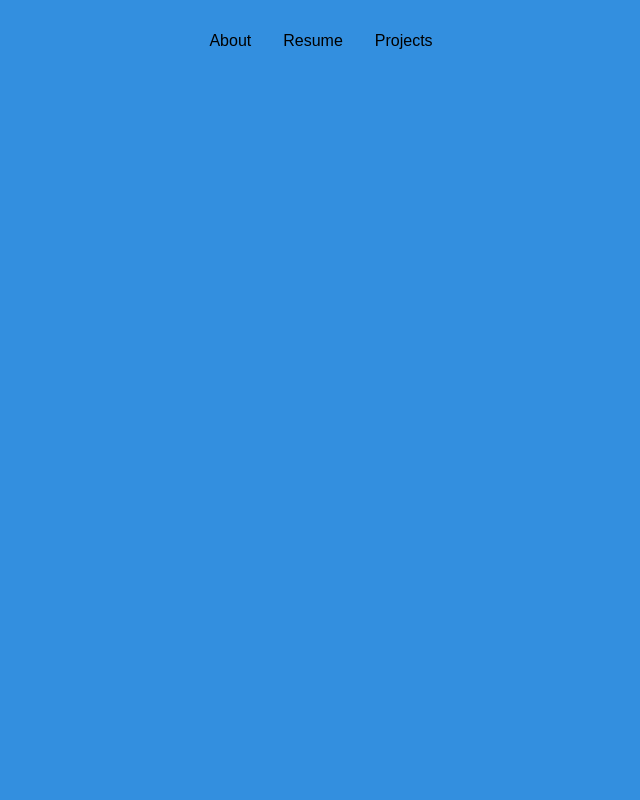
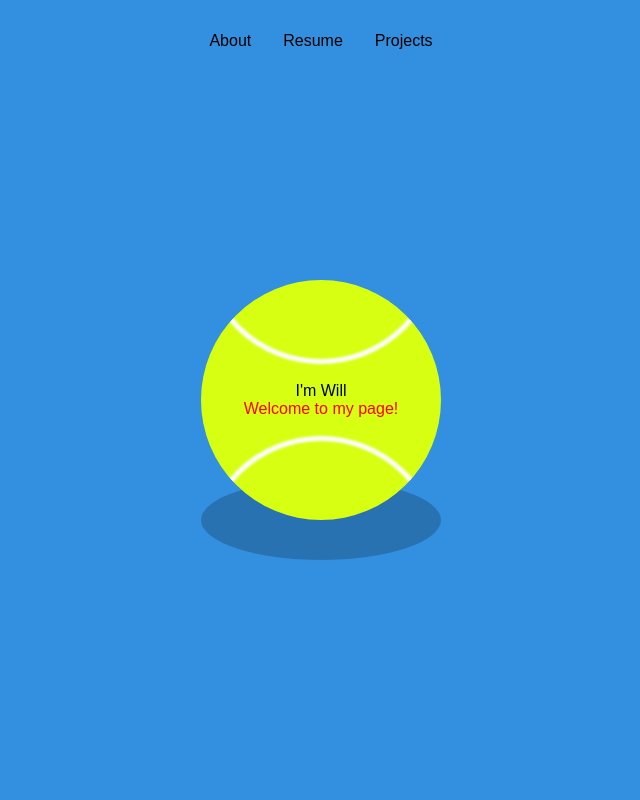
Before and after one commit to squilliam34/website, a React app: page / in a window 1280 px wide. Shown: the top 800 px of the page, without its empty margins (319-959 px from the left). Built offline with nearby package versions, Linux system fonts and the light colour scheme; the HTML template or start-up script is replaced by a standard one.

Commit message:
tennis ball styles

```diff
--- /dev/null
+++ b/src/css/tennis.css
@@ -0,0 +1,159 @@
+body{
+    padding:0;
+    background: #338fdf;
+}
+
+.flex{
+    display: flex;
+}
+
+.centered-words{
+    justify-content: center;
+    align-items: center;
+    flex-direction: column;
+}
+
+.font{
+    font-family: 'Bebas Neue', sans-serif;
+}
+
+.red{
+    color: red;
+}
+
+.center{
+    position: absolute;
+    top: 50%;
+    left: 50%;
+    transform: translate(-505, -50%);
+}
+
+.ball{
+    position: absolute;
+    width: 15rem;
+    height: 15rem;
+    background: #d7ff12;
+    border-radius: 50%;
+    transform: translate(-50%,-50%) ;
+    overflow: hidden;
+    animation: bounce 5s ease-out forwards;
+}
+
+.ball:before,
+.ball:after {
+    content: ' ';
+    position: absolute;
+    width: 100%;
+    height: 100%;
+    border-radius: 50%;
+    box-sizing: border-box;
+    background: transparent;
+    border: 5px solid #fff;
+    filter: blur(1px);
+    transform: rotate(90deg);
+}
+
+.ball:before {
+    top: 65%;
+}
+
+.ball:after {
+    top: -65%;
+}
+
+
+@keyframes bounce{
+    0% {
+        transform: translate(-50%, -50%) translateY(0) rotate(0deg);
+    }
+    10% {
+        transform: translate(-50%, -50%) translateY(-200px) rotate(36deg);
+    }
+    20% {
+        transform: translate(-50%, -50%) translateY(0) rotate(72deg);
+    }
+    30% {
+        transform: translate(-50%, -50%) translateY(-160px) rotate(108deg);
+    }
+    40% {
+        transform: translate(-50%, -50%) translateY(0px) rotate(144deg);
+    }
+    50% {
+        transform: translate(-50%, -50%) translateY(-120px) rotate(180deg);
+    }
+    60% {
+        transform: translate(-50%, -50%) translateY(0px) rotate(216deg);
+    }
+    70% {
+        transform: translate(-50%, -50%) translateY(-80px) rotate(252deg);
+    }
+    80% {
+        transform: translate(-50%, -50%) translateY(0px) rotate(288deg);
+    }
+    90% {
+        transform: translate(-50%, -50%) translateY(-40px) rotate(324deg);
+    }
+    100% {
+        transform: translate(-50%, -50%) translateY(0) rotate(360deg);
+    }
+}
+
+
+.shadow{
+    position: absolute;
+    width: 15rem;
+    height: 5rem;
+    transform: translate(-50%, 100%);
+    background: rgb(0, 0, 0, 0.2);
+    border-radius: 50%;
+    z-index: -1;
+    filter: blue(2px);
+    animation: shadow 5s ease-out forwards;
+}
+
+@keyframes shadow{
+    0%
+    {
+        transform: translate(-50%, 100%) scale(1);
+    }
+    10%
+    {
+        transform: translate(-50%, 100%) scale(0.5);
+    }
+    20%
+    {
+        transform: translate(-50%, 100%) scale(1);
+    }
+    30%
+    {
+        transform: translate(-50%, 100%) scale(0.5);
+    }
+    40%
+    {
+        transform: translate(-50%, 100%) scale(1);
+    }
+    50%
+    {
+        transform: translate(-50%, 100%) scale(0.5);
+    }
+    60%
+    {
+        transform: translate(-50%, 100%) scale(1);
+    }
+    70%
+    {
+        transform: translate(-50%, 100%) scale(0.5);
+    }
+    80%
+    {
+        transform: translate(-50%, 100%) scale(1);
+    }
+    90%
+    {
+        transform: translate(-50%, 100%) scale(0.5);
+    }
+    100%
+    {
+        transform: translate(-50%, 100%) scale(1);
+    }
+}
--- a/src/pages/About/aboutPage.tsx
+++ b/src/pages/About/aboutPage.tsx
@@ -3,12 +3,17 @@ import React from "react";
 import Header from "../../components/Header";
 import About from "../../components/About";
 import Slideshow from "../../components/Slideshow";
+import TennisBall from "../../components/TennisBall";
 import "../../css/styles.css";
+import "../../css/tennis.css";
 
 const App: React.FC = () => (
   <div>
     <Header />
     <main>
+      <div className="margin-bottom">
+        <TennisBall />
+      </div>
       <div className="flex wrapper">
         <About />
         <Slideshow />
```
